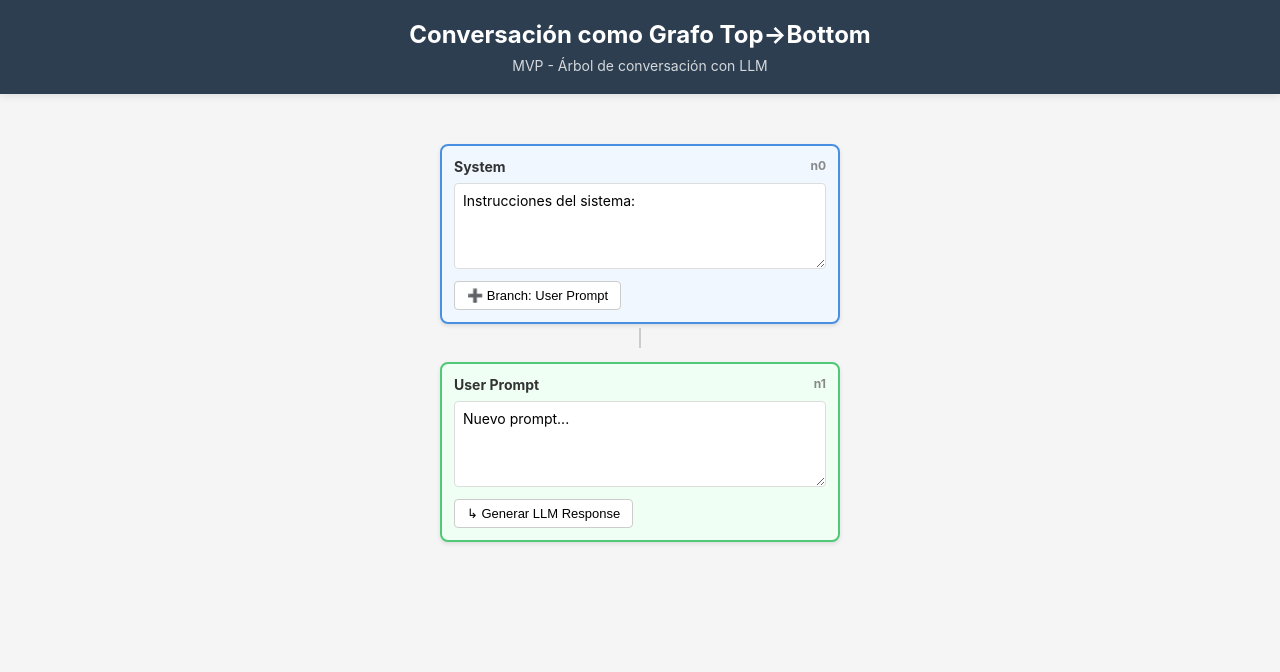
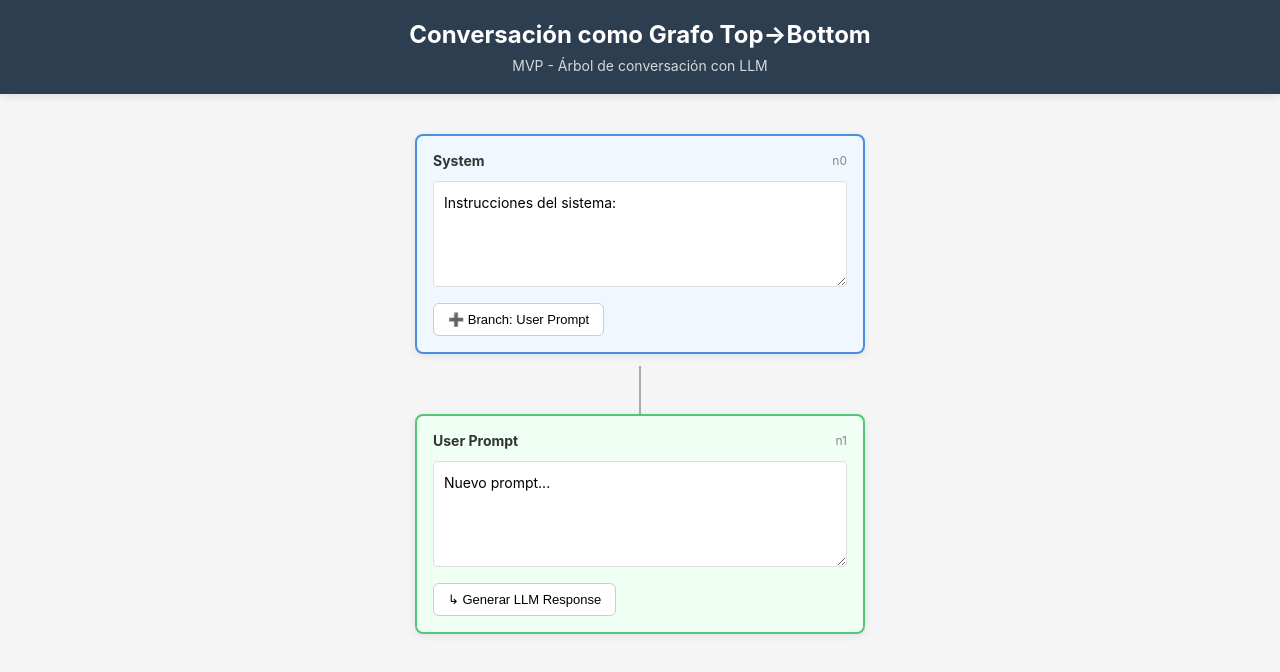
Before and after one commit to EsteveSegura/node-graph, a Vue app: page / in a window 1280 px wide. Both pictures are taken after a click on the button "➕ Branch: User Prompt". Shown: the top 672 px of the page. Built offline with nearby package versions, Linux system fonts and the light colour scheme.

Commit message:
styles: add minor ui fixes

```diff
--- a/src/components/ConversationNode.vue
+++ b/src/components/ConversationNode.vue
@@ -86,7 +86,12 @@ const handleUpdateText = (event) => {
     <div v-if="node.children.length > 0" class="vertical-guide"></div>
 
     <!-- Contenedor horizontal para hijos -->
-    <div v-if="node.children.length > 0" class="children-container">
+    <div
+      v-if="node.children.length > 0"
+      class="children-container"
+      :class="{ 'single-child': node.children.length === 1 }"
+      :style="{ '--child-count': node.children.length }"
+    >
       <ConversationNode
         v-for="childId in node.children"
         :key="childId"
@@ -102,16 +107,17 @@ const handleUpdateText = (event) => {
   display: flex;
   flex-direction: column;
   align-items: center;
-  margin: 10px;
+  padding: 0 16px;
 }
 
 .node-box {
-  width: 400px;
+  width: 450px;
   border: 2px solid #ccc;
   border-radius: 8px;
-  padding: 12px;
+  padding: 16px;
   background: white;
-  box-shadow: 0 2px 4px rgba(0,0,0,0.1);
+  box-shadow: 0 2px 8px rgba(0,0,0,0.08);
+  margin-bottom: 12px;
 }
 
 .node-system {
@@ -132,7 +138,8 @@ const handleUpdateText = (event) => {
 .node-header {
   display: flex;
   justify-content: space-between;
-  margin-bottom: 8px;
+  align-items: center;
+  margin-bottom: 12px;
   font-weight: bold;
   font-size: 14px;
 }
@@ -144,62 +151,136 @@ const handleUpdateText = (event) => {
 .node-id {
   color: #888;
   font-size: 12px;
+  font-weight: normal;
 }
 
 .node-content {
   width: 100%;
-  padding: 8px;
+  padding: 10px;
   border: 1px solid #ddd;
   border-radius: 4px;
   font-family: inherit;
   font-size: 14px;
+  line-height: 1.5;
   resize: vertical;
-  min-height: 60px;
+  min-height: 80px;
+}
+
+.node-content:focus {
+  outline: none;
+  border-color: #4a90e2;
+  box-shadow: 0 0 0 2px rgba(74, 144, 226, 0.1);
 }
 
 .node-actions {
-  margin-top: 8px;
+  margin-top: 12px;
   display: flex;
   gap: 8px;
-  flex-wrap: wrap;
 }
 
 .btn-action {
-  padding: 6px 12px;
+  padding: 8px 14px;
   border: 1px solid #ccc;
-  border-radius: 4px;
+  border-radius: 6px;
   background: white;
   cursor: pointer;
   font-size: 13px;
+  font-weight: 500;
   transition: all 0.2s;
+  white-space: nowrap;
 }
 
 .btn-action:hover:not(.disabled) {
-  background: #f0f0f0;
+  background: #f8f8f8;
   border-color: #999;
+  transform: translateY(-1px);
+  box-shadow: 0 2px 4px rgba(0,0,0,0.1);
 }
 
 .btn-action.disabled {
-  opacity: 0.5;
+  opacity: 0.4;
   cursor: not-allowed;
 }
 
 .vertical-guide {
   width: 2px;
-  height: 20px;
-  background: #ccc;
-  margin: 4px 0;
+  height: 24px;
+  background: #aaa;
+  margin: 0 auto;
 }
 
 .children-container {
   display: flex;
   flex-direction: row;
-  gap: 20px;
-  justify-content: center;
-  flex-wrap: wrap;
+  gap: 40px;
+  align-items: flex-start;
+  position: relative;
+  padding-top: 24px;
 }
 
 .child-column {
   flex: 0 0 auto;
+  position: relative;
+}
+
+/* Línea vertical desde cada hijo hacia arriba */
+.child-column::before {
+  content: '';
+  position: absolute;
+  top: -24px;
+  left: 50%;
+  transform: translateX(-50%);
+  width: 2px;
+  height: 24px;
+  background: #aaa;
+  z-index: 1;
+}
+
+/* Para múltiples hijos: línea horizontal */
+/* Primer hijo: línea desde su centro hacia la derecha */
+.children-container:not(.single-child) .child-column:first-child::after {
+  content: '';
+  position: absolute;
+  top: -24px;
+  left: 50%;
+  height: 2px;
+  background: #aaa;
+  /* La línea se extiende hacia la derecha hasta el próximo hijo */
+  /* Ancho del nodo/2 (225px) + gap (40px) + ancho siguiente nodo/2 (225px) = 490px */
+  width: 490px;
+}
+
+/* Último hijo: línea desde su centro hacia la izquierda */
+.children-container:not(.single-child) .child-column:last-child::after {
+  content: '';
+  position: absolute;
+  top: -24px;
+  right: 50%;
+  height: 2px;
+  background: #aaa;
+  /* Solo si hay más de 2 hijos, el último también necesita línea hacia la izquierda */
+  width: 490px;
+}
+
+/* Si solo hay 2 hijos, el último no necesita línea extra (ya está conectado por el primero) */
+.children-container:not(.single-child) .child-column:first-child:nth-last-child(2)::after {
+  /* Este es el primer hijo cuando solo hay 2 hijos en total */
+  width: 490px; /* Solo necesita llegar al segundo */
+}
+
+.children-container:not(.single-child) .child-column:last-child:nth-child(2)::after {
+  /* Este es el último hijo cuando solo hay 2 hijos en total */
+  content: none; /* No necesita línea porque el primero ya lo conecta */
+}
+
+/* Hijos del medio: línea que atraviesa de izquierda a derecha */
+.children-container:not(.single-child) .child-column:not(:first-child):not(:last-child)::after {
+  content: '';
+  position: absolute;
+  top: -24px;
+  left: -265px; /* Mitad del nodo (225px) + gap (40px) */
+  height: 2px;
+  background: #aaa;
+  width: 980px; /* Atraviesa completamente: 225 + 40 + 450 + 40 + 225 */
 }
 </style>
```
